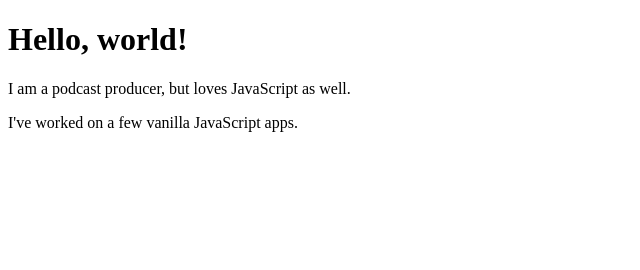
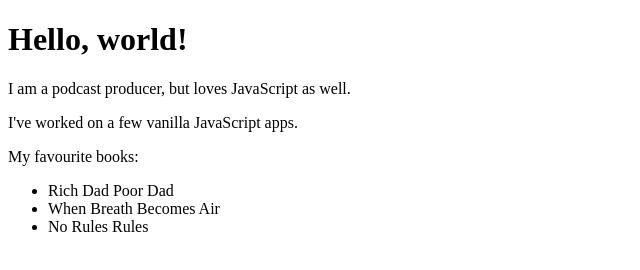
Before and after one commit to abinjohn123/neoG-mark-3, a plain HTML site: page index.html in a window 1280 px wide. Shown: the whole page, without its empty margins (0-640 px from the left). Drawn offline with Linux system fonts and the light colour scheme.

Commit message:
add favourite books

```diff
--- a/index.html
+++ b/index.html
@@ -10,5 +10,12 @@
     <h1>Hello, world!</h1>
     <p>I am a podcast producer, but loves JavaScript as well.</p>
     <p>I've worked on a few vanilla JavaScript apps.</p>
+
+    <p>My favourite books:</p>
+    <ul>
+      <li>Rich Dad Poor Dad</li>
+      <li>When Breath Becomes Air</li>
+      <li>No Rules Rules</li>
+    </ul>
   </body>
 </html>
```
